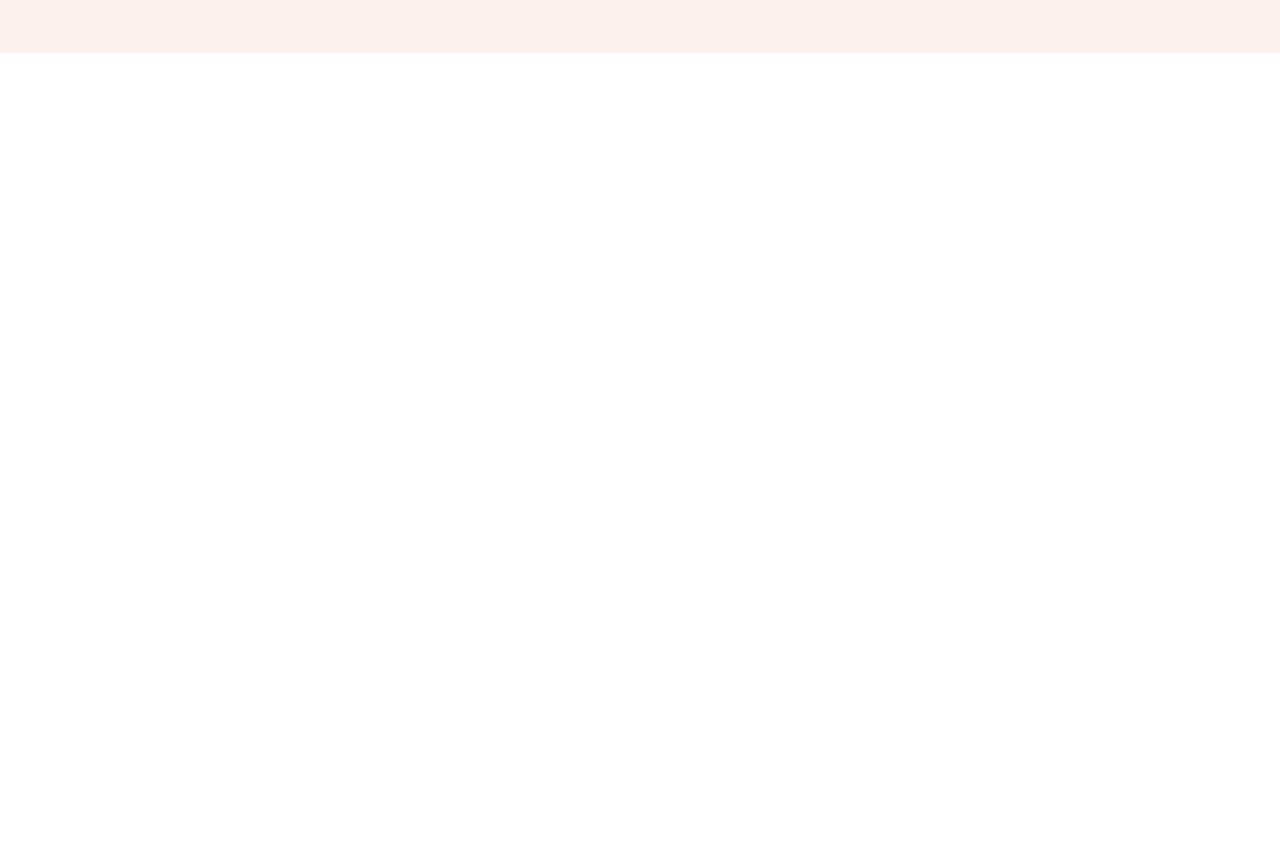
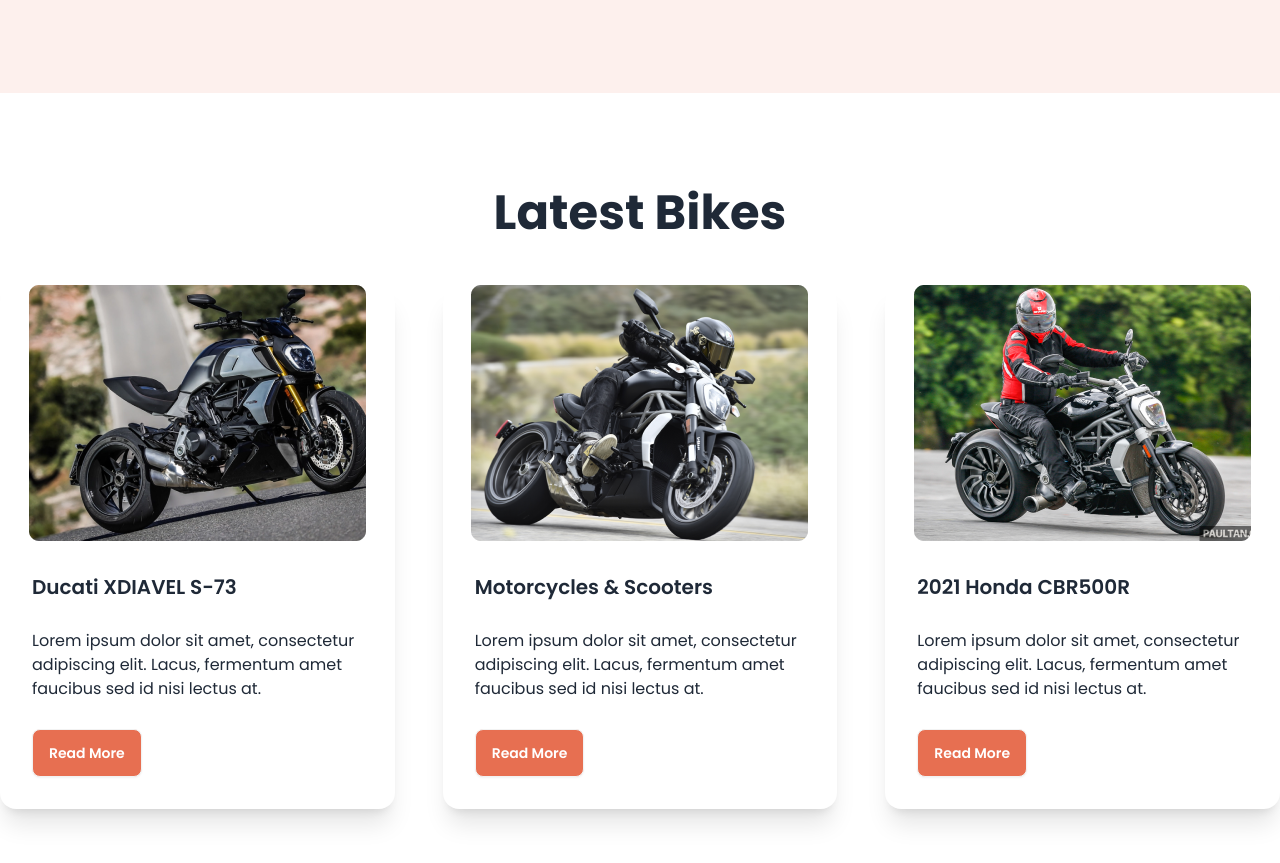
Before and after one commit to ornobaadi/biker-zone-daisyUI, a plain HTML site: page index.html in a window 1280 px wide. Shown: the part 565-1428 px from the top of the page. Before the commit the page ends 800 px from the top, so only its background shows below. Drawn offline with nearby package versions, Linux system fonts and the light colour scheme.

Commit message:
Latest Bike

```diff
--- a/index.html
+++ b/index.html
@@ -42,7 +42,7 @@
 
 <body class="font-poppins">
   <!-- Header  -->
-  <header class="md:container mx-auto">
+  <header class="md:container mx-auto my-10">
     <nav>
       <div class="navbar bg-base-100">
         <div class="flex-1">
@@ -148,7 +148,64 @@
 
   <!-- Main Section  -->
   <main class="md:container mx-auto">
+    <!-- Features Bikes Homework -->
+     <section></section>
 
+     <!-- Latest Bike  -->
+      <section class="my-24">
+        <h3 class="text-5xl font-bold text-center mb-12">Latest Bikes</h3>
+        <!-- Cards  -->
+        <div class="grid grid-cols-1 md:grid-cols-2 lg:grid-cols-3 gap-12">
+          <!-- card 1  -->
+          <div class="card bg-base-100 shadow-xl">
+            <figure>
+              <img
+                src="images/others/latest1.png"
+                alt="Shoes" />
+            </figure>
+            <div class="card-body space-y-5">
+              <h2 class="card-title">Ducati XDIAVEL S-73</h2>
+              <p>Lorem ipsum dolor sit amet, consectetur adipiscing elit. Lacus, fermentum amet faucibus sed id nisi lectus at.</p>
+              <div class="card-actions">
+                <button class="btn bg-bike-primary text-white">Read More</button>
+              </div>
+            </div>
+          </div>
+
+          <!-- card 2  -->
+          <div class="card bg-base-100 shadow-xl">
+            <figure>
+              <img
+                src="images/others/latest2.png"
+                alt="Shoes" />
+            </figure>
+            <div class="card-body space-y-5">
+              <h2 class="card-title">Motorcycles & Scooters</h2>
+              <p>Lorem ipsum dolor sit amet, consectetur adipiscing elit. Lacus, fermentum amet faucibus sed id nisi lectus at.</p>
+              <div class="card-actions">
+                <button class="btn bg-bike-primary text-white">Read More</button>
+              </div>
+            </div>
+          </div>
+
+          <!-- card 3  -->
+          <div class="card bg-base-100 shadow-xl">
+            <figure>
+              <img
+                src="images/others/latest3.png"
+                alt="Shoes" />
+            </figure>
+            <div class="card-body space-y-5">
+              <h2 class="card-title">2021 Honda CBR500R</h2>
+              <p>Lorem ipsum dolor sit amet, consectetur adipiscing elit. Lacus, fermentum amet faucibus sed id nisi lectus at.</p>
+              <div class="card-actions">
+                <button class="btn bg-bike-primary text-white">Read More</button>
+              </div>
+            </div>
+          </div>
+
+        </div>
+      </section>
   </main>
 
 
```
